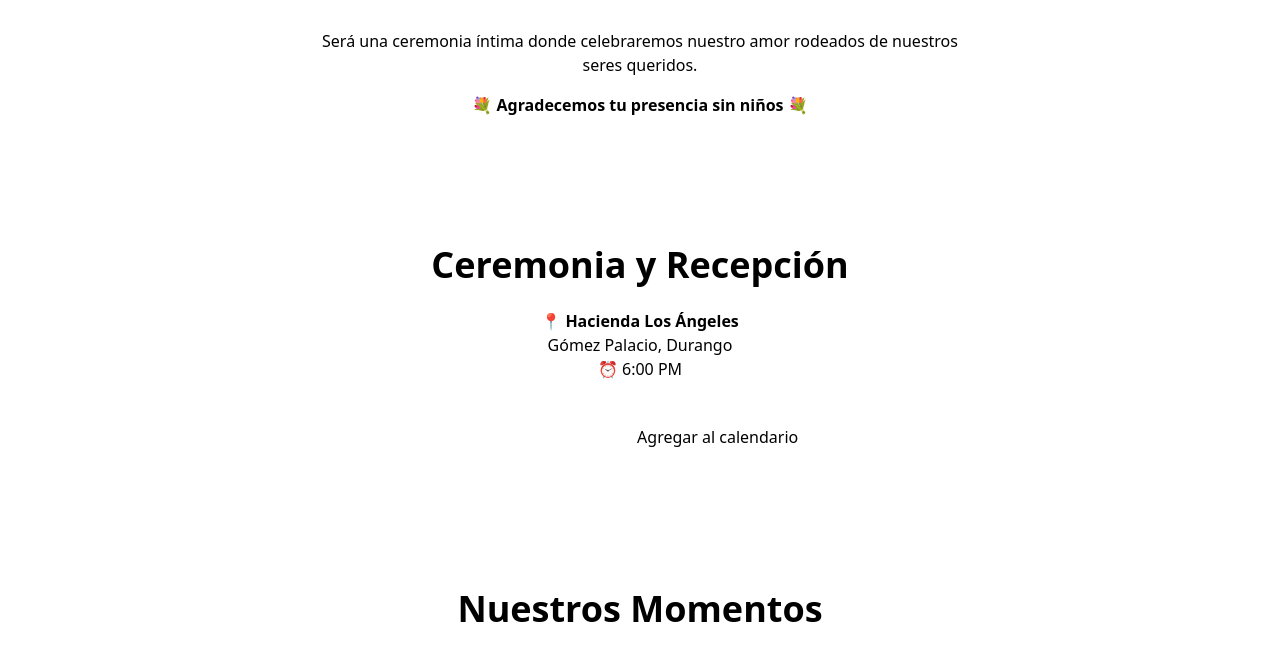
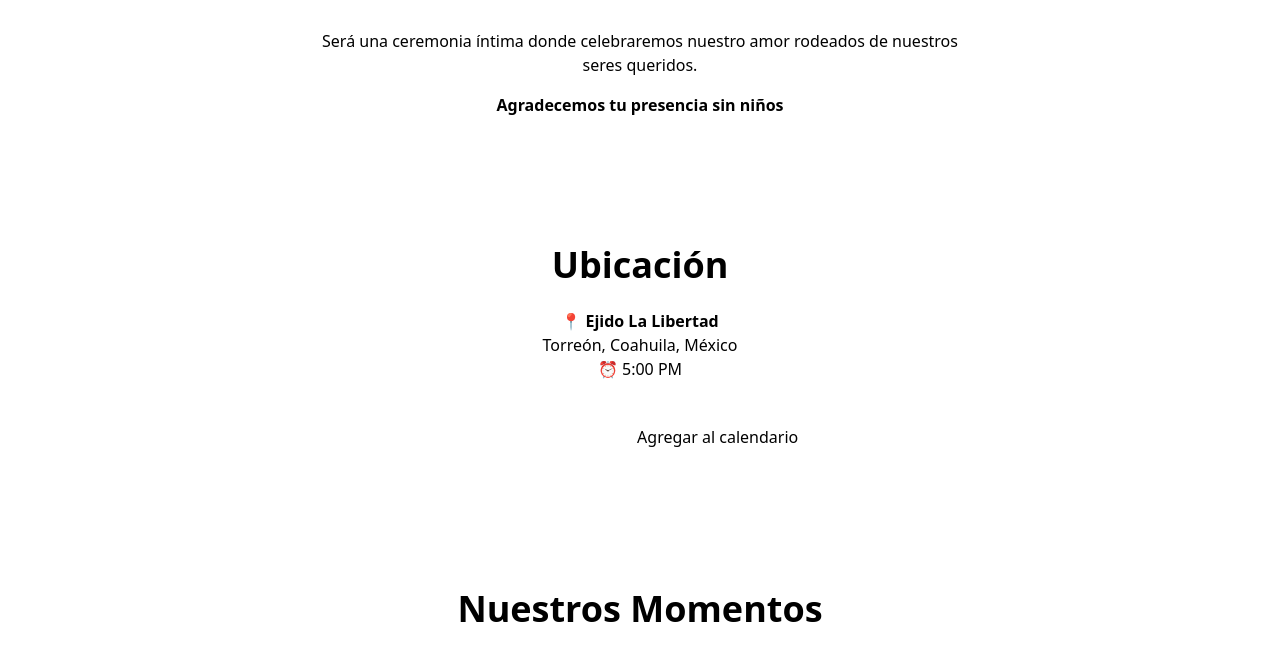
Before and after one commit to marketingandalce-star/boda-daniela-oscar, a plain HTML site: page index.html in a window 1280 px wide. Shown: the part 907-1554 px from the top of the page. Drawn offline with nearby package versions, Linux system fonts and the light colour scheme.

Commit message:
Update index.html

```diff
--- a/index.html
+++ b/index.html
@@ -22,7 +22,7 @@
     <div class="relative z-10">
       <h1 class="text-5xl md:text-6xl font-semibold mb-4">Daniela & Oscar</h1>
       <p class="text-xl mb-6">Nos casamos 💍 12 de diciembre de 2025</p>
-      <a href="#detalles" class="bg-white text-[#5B4B47] px-6 py-3 rounded-full font-semibold hover:bg-[#f5e6e0] transition">Ver detalles</a>
+      <a href="#detalles" class="bg-white text-[#7A5C58] px-6 py-3 rounded-full font-semibold hover:bg-[#f5e6e0] transition">Ver detalles</a>
     </div>
   </section>
 
@@ -32,16 +32,16 @@
     <p class="max-w-2xl mx-auto mb-4">
       Será una ceremonia íntima donde celebraremos nuestro amor rodeados de nuestros seres queridos.
     </p>
-    <p class="text-[#7A5C58] font-semibold">💐 Agradecemos tu presencia sin niños 💐</p>
+    <p class="text-[#7A5C58] font-semibold"> Agradecemos tu presencia sin niños </p>
   </section>
 
   <!-- Ceremonia -->
   <section id="ceremonia" class="bg-[#FDF4F1] py-16 text-center px-6">
-    <h2 class="text-4xl font-semibold mb-6 text-[#7A5C58]">Ceremonia y Recepción</h2>
+    <h2 class="text-4xl font-semibold mb-6 text-[#7A5C58]">Ubicación</h2>
     <p class="max-w-xl mx-auto mb-8">
-      📍 <strong>Hacienda Los Ángeles</strong><br>
-      Gómez Palacio, Durango<br>
-      ⏰ 6:00 PM
+      📍 <strong>Ejido La Libertad</strong><br>
+      Torreón, Coahuila, México<br>
+      ⏰ 5:00 PM
     </p>
 
     <!-- Botones -->
```
